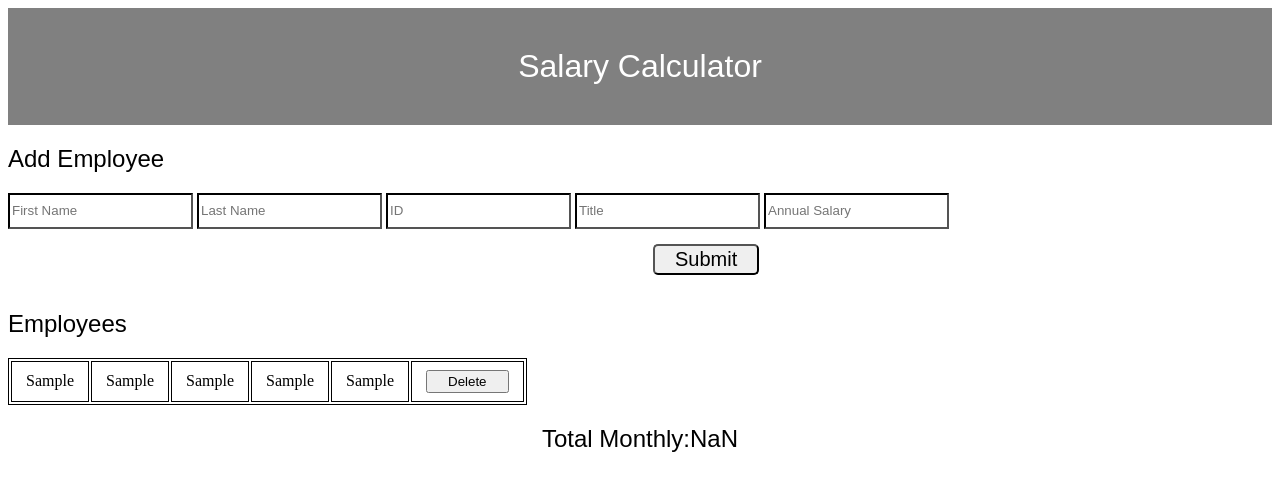
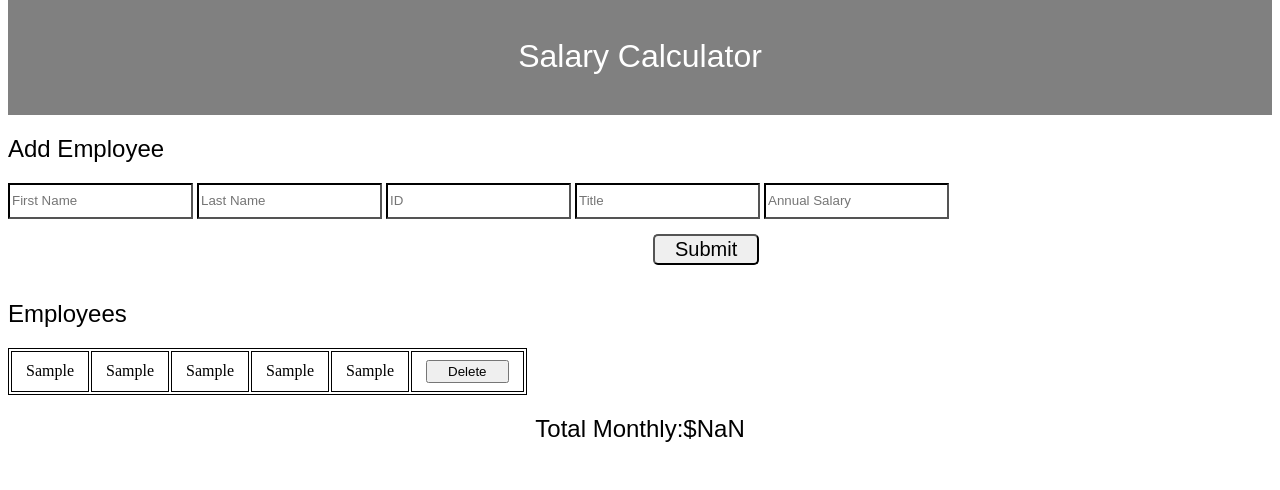
Before and after one commit to danielpatha/weekend-jquery-salary-calculator, a plain HTML site: page index.html in a window 1280 px wide. Both pictures are taken after typing "Sample", "Sample", "Sample", "Sample", "Sample" into the empty fields and a click on the button "Submit". Drawn offline with Linux system fonts and the light colour scheme.

Commit message:
Updated Comments and ReadMe.md

```diff
--- a/client.js
+++ b/client.js
@@ -67,11 +67,11 @@ function monthlyCost(){
     for(let person of eArray){
         mValue += Number(person.annualSalary);
         monthlyTotal = (mValue / 12).toFixed(2);
-        $('.totalM').text(`Total Monthly:${monthlyTotal}`);
+        $('.totalM').text(`Total Monthly:$${monthlyTotal}`);
 
         if(monthlyTotal >= 20000){
         $('.totalM').css("background-color", "red");
-        }
 
 }
 }
+}
--- a/style.css
+++ b/style.css
@@ -8,6 +8,7 @@ font-weight:normal;
 text-align:center;
 padding:40px;
 margin: 0px;
+margin-top: -10px;
 }
 
 h2{
```
Also changed, not shown: SC0.jpeg (added), SC1.jpeg (added), SC2.jpeg (added), notes.txt, 1 other file.
